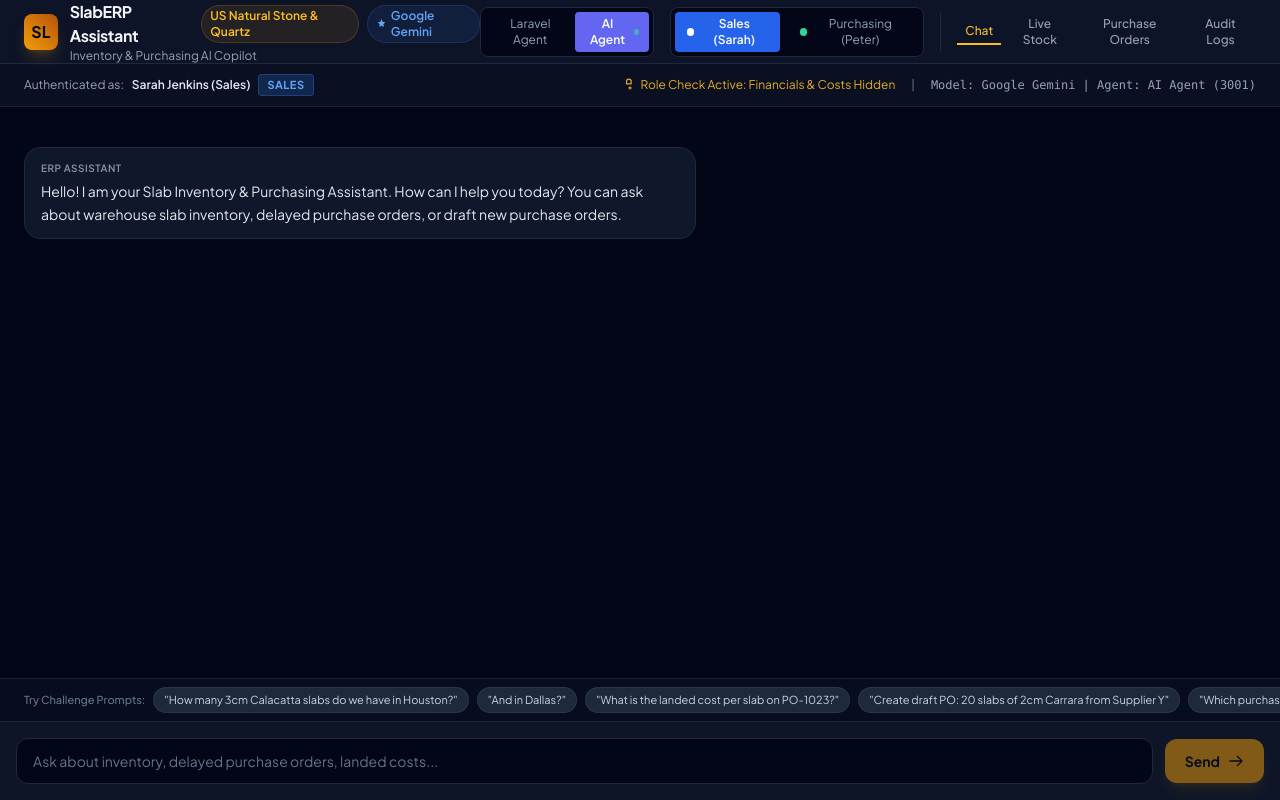
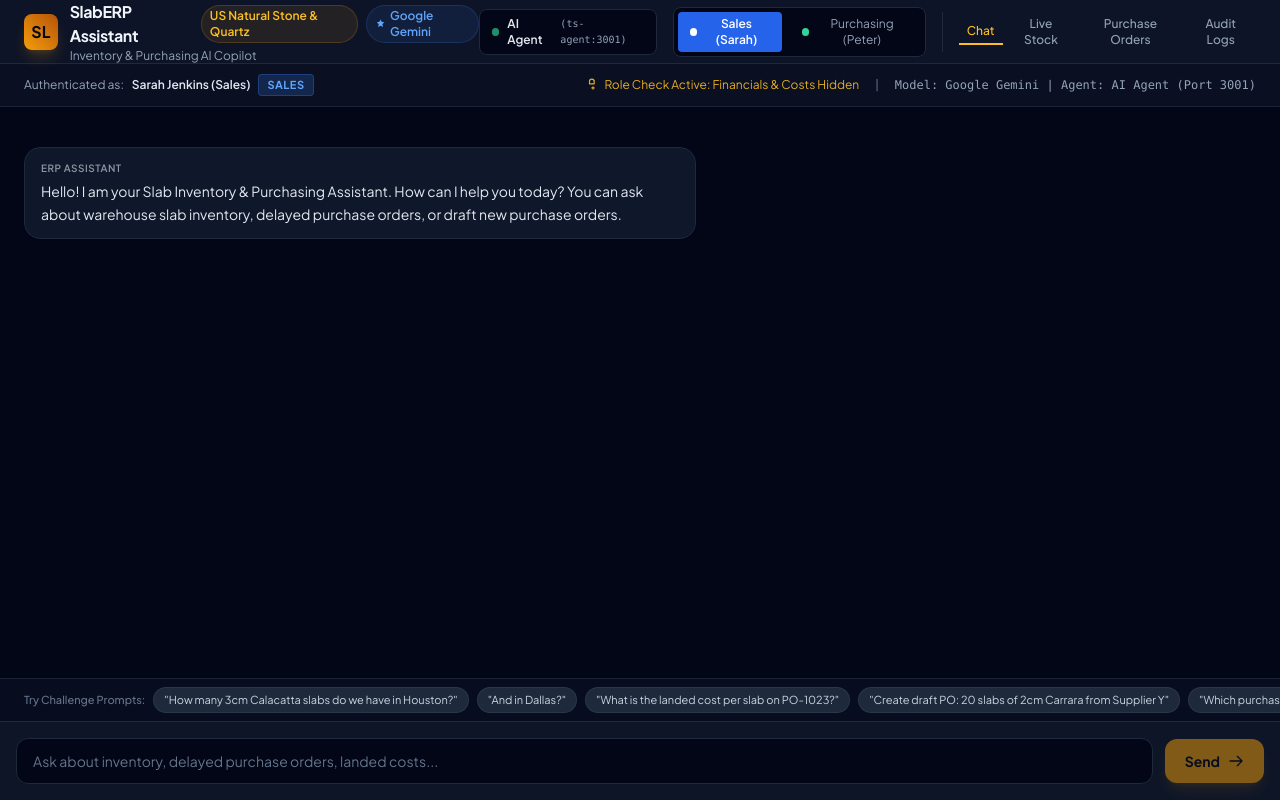
Before and after one commit to drokade981/Marble-Stones, a Laravel app: page / in a window 1280 px wide. Run offline with Laravel 12, Linux system fonts and the light colour scheme; data comes from the database, SQL or seed files in the repository; some libraries are stand-ins or nearby versions.

Commit message:
fix(auth): ensure users exist in seeder and remove laravel agent toggle in UI

```diff
--- a/resources/views/welcome.blade.php
+++ b/resources/views/welcome.blade.php
@@ -36,19 +36,11 @@
         </div>
 
         <div class="flex items-center space-x-4">
-            <!-- Agent Architecture Toggle -->
-            <div class="bg-slate-950 border border-slate-800 rounded-lg p-1 flex items-center text-xs">
-                <button @click="agentType = 'laravel'"
-                        :class="agentType === 'laravel' ? 'bg-amber-500 text-slate-950 font-semibold shadow' : 'text-slate-400 hover:text-slate-200'"
-                        class="px-2.5 py-1 rounded transition">
-                    Laravel Agent
-                </button>
-                <button @click="agentType = 'ai-agent'"
-                        :class="agentType === 'ai-agent' ? 'bg-indigo-500 text-white font-semibold shadow' : 'text-slate-400 hover:text-slate-200'"
-                        class="px-2.5 py-1 rounded transition flex items-center space-x-1">
-                    <span>AI Agent</span>
-                    <span class="h-1.5 w-1.5 rounded-full bg-emerald-400 animate-pulse"></span>
-                </button>
+            <!-- Active AI Agent Badge -->
+            <div class="bg-slate-950 border border-slate-800 rounded-lg px-3 py-1.5 flex items-center space-x-2 text-xs">
+                <span class="h-2 w-2 rounded-full bg-emerald-400 animate-pulse"></span>
+                <span class="font-semibold text-slate-200">AI Agent</span>
+                <span class="text-[10px] text-slate-400 font-mono">(ts-agent:3001)</span>
             </div>
 
             <!-- Role Switcher -->
@@ -116,7 +108,7 @@
                         <span>Full Access: Landed Cost & PO Creation Enabled</span>
                     </span>
                     <span class="text-slate-500">|</span>
-                    <span class="font-mono text-slate-400" x-text="'Model: Google Gemini | Agent: ' + (agentType === 'laravel' ? 'Laravel Engine' : 'AI Agent (3001)')"></span>
+                    <span class="font-mono text-slate-400">Model: Google Gemini | Agent: AI Agent (Port 3001)</span>
                 </div>
             </div>
 
@@ -377,7 +369,6 @@
     <script>
         function erpApp() {
             return {
-                agentType: 'ai-agent', // 'laravel' or 'ai-agent'
                 activeTab: 'chat',
                 currentUser: {
                     name: 'Sarah Jenkins (Sales)',
@@ -385,6 +376,7 @@
                     role: 'sales',
                 },
                 authToken: '',
+                loginError: '',
                 conversationId: 'conv-' + Math.random().toString(36).substring(2, 10),
                 messages: [
                     {
@@ -405,6 +397,7 @@
 
                 async switchRole(roleName) {
                     const email = roleName === 'purchasing' ? 'purchasing@example.com' : 'sales@example.com';
+                    this.loginError = '';
                     try {
                         const res = await fetch('/api/login', {
                             method: 'POST',
@@ -412,11 +405,15 @@
                             body: JSON.stringify({ email, password: 'password123' })
                         });
                         const data = await res.json();
-                        if (res.ok) {
+                        if (res.ok && data.token) {
                             this.authToken = data.token;
                             this.currentUser = data.user;
+                        } else {
+                            this.loginError = data.message || 'Login failed.';
+                            console.error('Login failed:', data);
                         }
                     } catch (e) {
+                        this.loginError = e.message;
                         console.error('Login error', e);
                     }
                 },
@@ -435,22 +432,27 @@
                         await this.switchRole(this.currentUser?.role || 'sales');
                     }
 
+                    if (!this.authToken) {
+                        this.messages.push({
+                            role: 'assistant',
+                            text: 'Authentication required. Unable to establish session: ' + (this.loginError || 'Invalid credentials.'),
+                            tools: []
+                        });
+                        return;
+                    }
+
                     this.messages.push({ role: 'user', text, tools: [] });
                     this.userInput = '';
                     this.isWaiting = true;
                     this.scrollChat();
 
                     try {
-                        let endpoint = '/api/assistant';
-                        let headers = {
+                        const endpoint = '/api/ts-agent/chat';
+                        const headers = {
                             'Content-Type': 'application/json',
                             'Accept': 'application/json',
                             'Authorization': `Bearer ${this.authToken}`
                         };
-
-                        if (this.agentType === 'ai-agent') {
-                            endpoint = '/api/ts-agent/chat';
-                        }
 
                         const res = await fetch(endpoint, {
                             method: 'POST',
```
Also changed, not shown: database/seeders/DatabaseSeeder.php (+9 -9 lines).
